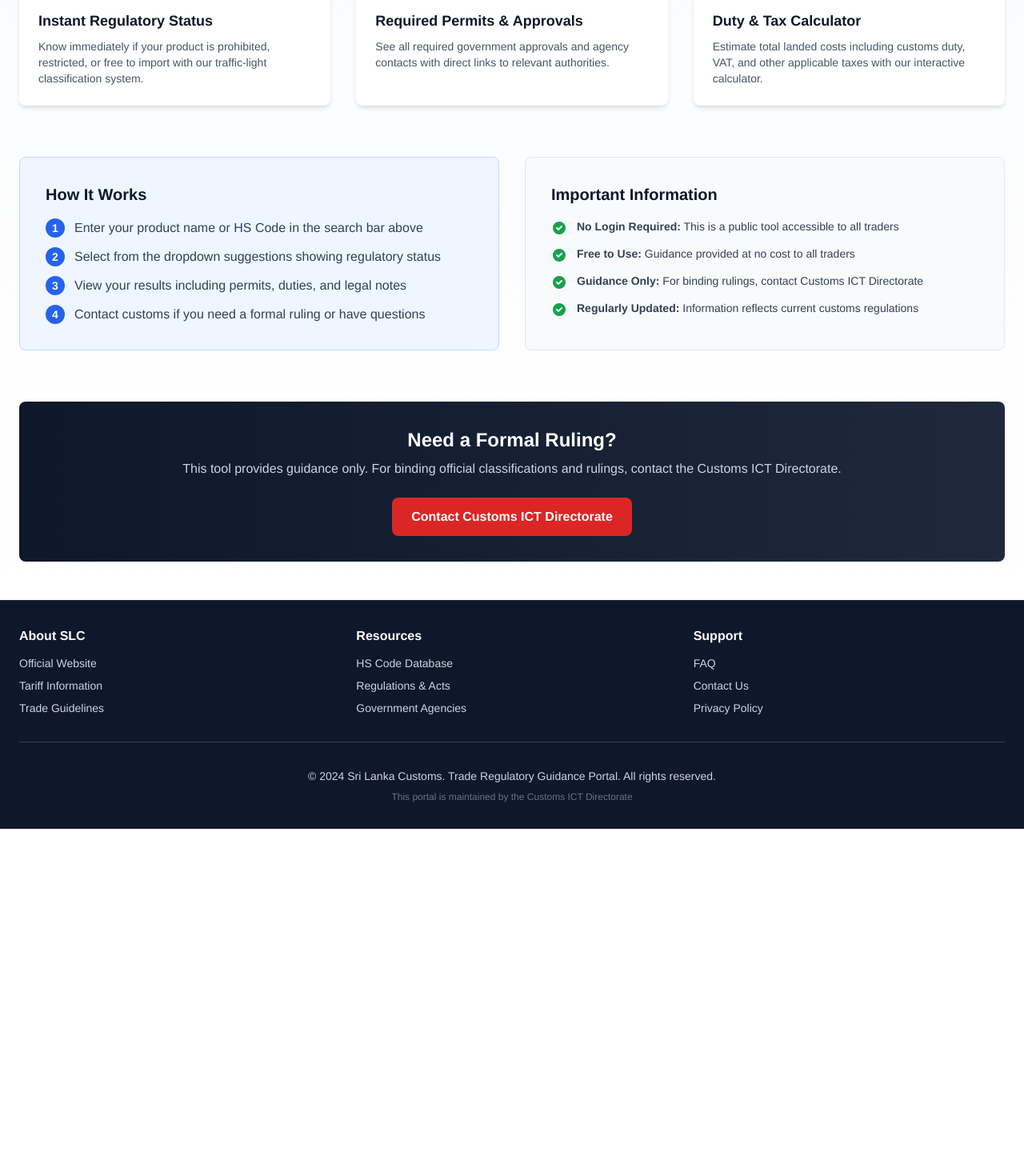
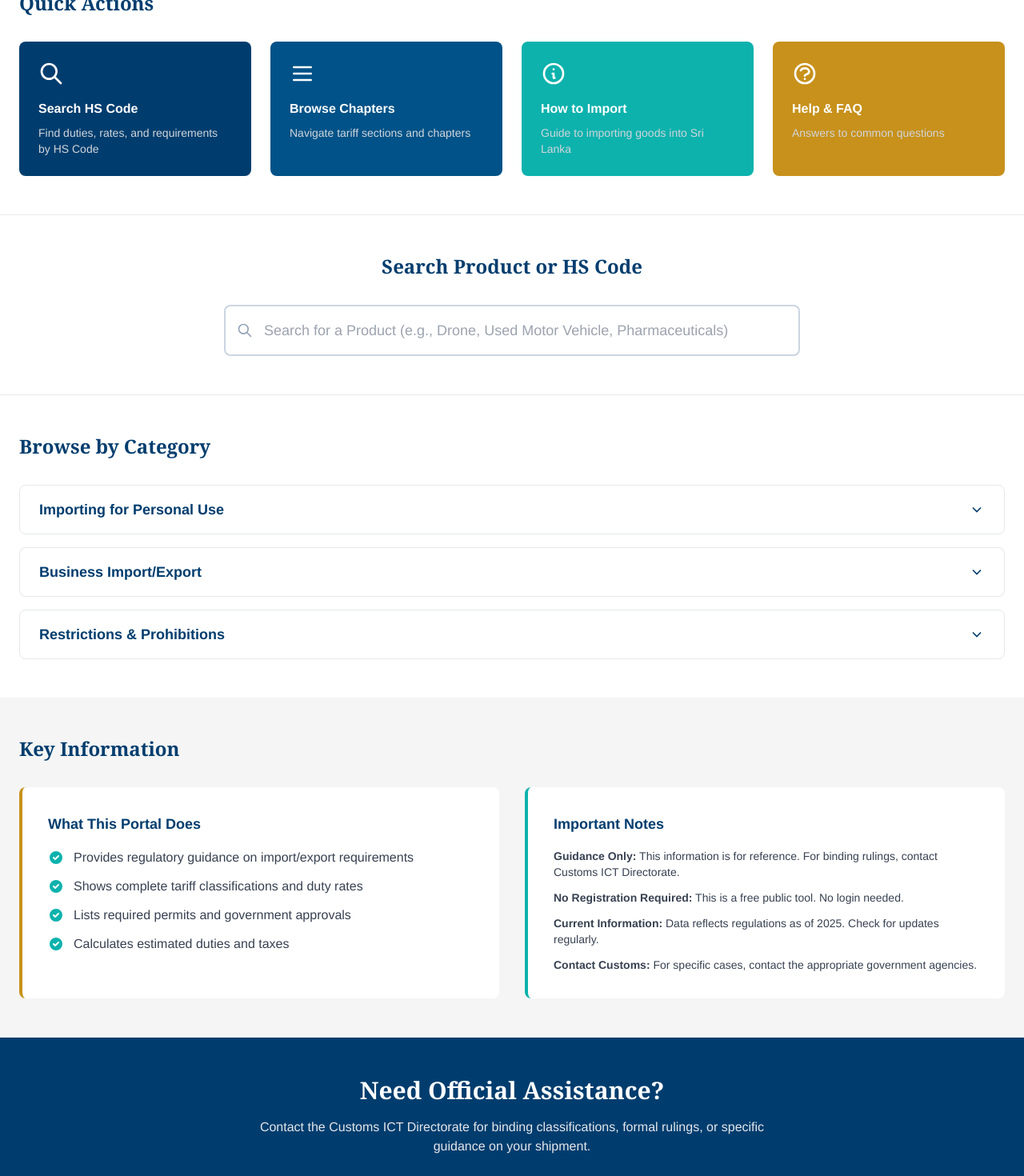
Before and after one commit to DulshanV/gen-UI-2, an Angular app: page / in a window 1280 px wide. Shown: the part 600-2070 px from the top of the page at 80% size. Before the commit the page ends 1636 px from the top, so only its background shows below. Built offline with nearby package versions, Linux system fonts and the light colour scheme.

Commit message:
Redesign home page with government styling
cgen-8231862667624947a6bfc1fe38657818

```diff
--- a/src/app/pages/home.ts
+++ b/src/app/pages/home.ts
@@ -1,138 +1,228 @@
-import { Component } from '@angular/core';
+import { Component, signal } from '@angular/core';
+import { CommonModule } from '@angular/common';
+import { RouterLink } from '@angular/router';
+import { HeaderComponent } from '../components/header';
+import { HeroBannerComponent } from '../components/hero-banner';
 import { SearchBarComponent } from '../components/search-bar';
-import { HeaderComponent } from '../components/header';
-import { SearchSuggestion } from '../data/search-mock';
+
+interface AccordionItem {
+  title: string;
+  icon: string;
+  items: { label: string; href: string; description: string }[];
+}
 
 @Component({
   selector: 'app-home',
   standalone: true,
-  imports: [SearchBarComponent, HeaderComponent],
+  imports: [CommonModule, RouterLink, HeaderComponent, HeroBannerComponent, SearchBarComponent],
   template: `
     <app-header></app-header>
 
-    <main class="min-h-screen bg-gradient-to-b from-slate-50 to-white py-12">
-      <div class="max-w-7xl mx-auto px-6">
-        <!-- Hero Section -->
-        <div class="text-center mb-12">
-          <h1 class="text-4xl md:text-5xl font-bold text-slate-900 mb-4">
-            What Can I Import/Export?
-          </h1>
-          <p class="text-xl text-slate-600 max-w-2xl mx-auto mb-8">
-            Get instant regulatory guidance, permit requirements, and duty calculations for your products before submitting a customs declaration.
-          </p>
+    <!-- Hero Banner -->
+    <app-hero-banner></app-hero-banner>
+
+    <!-- Main Content -->
+    <main class="bg-gov-bg">
+      <!-- Quick Actions -->
+      <div class="bg-white border-b border-gray-200">
+        <div class="max-w-7xl mx-auto px-6 py-12">
+          <h2 class="text-2xl font-serif font-bold text-gov-dark mb-8">Quick Actions</h2>
+          <div class="grid grid-cols-1 md:grid-cols-4 gap-6">
+            <a routerLink="/search-tariff" class="p-6 bg-gov-dark text-white rounded-lg hover:shadow-lg transition hover:bg-gov-primary">
+              <svg class="w-8 h-8 mb-4" fill="none" stroke="currentColor" viewBox="0 0 24 24">
+                <path stroke-linecap="round" stroke-linejoin="round" stroke-width="2" d="M21 21l-6-6m2-5a7 7 0 11-14 0 7 7 0 0114 0z"/>
+              </svg>
+              <h3 class="font-bold mb-2">Search HS Code</h3>
+              <p class="text-sm text-gray-300">Find duties, rates, and requirements by HS Code</p>
+            </a>
+
+            <a routerLink="/browse-chapters" class="p-6 bg-gov-primary text-white rounded-lg hover:shadow-lg transition hover:bg-gov-dark">
+              <svg class="w-8 h-8 mb-4" fill="none" stroke="currentColor" viewBox="0 0 24 24">
+                <path stroke-linecap="round" stroke-linejoin="round" stroke-width="2" d="M4 6h16M4 12h16M4 18h16"/>
+              </svg>
+              <h3 class="font-bold mb-2">Browse Chapters</h3>
+              <p class="text-sm text-gray-300">Navigate tariff sections and chapters</p>
+            </a>
+
+            <a routerLink="/how-to-import" class="p-6 bg-gov-light text-white rounded-lg hover:shadow-lg transition hover:opacity-90">
+              <svg class="w-8 h-8 mb-4" fill="none" stroke="currentColor" viewBox="0 0 24 24">
+                <path stroke-linecap="round" stroke-linejoin="round" stroke-width="2" d="M13 16h-1v-4h-1m1-4h.01M21 12a9 9 0 11-18 0 9 9 0 0118 0z"/>
+              </svg>
+              <h3 class="font-bold mb-2">How to Import</h3>
+              <p class="text-sm text-gray-300">Guide to importing goods into Sri Lanka</p>
+            </a>
+
+            <a routerLink="/help" class="p-6 bg-gov-accent text-white rounded-lg hover:shadow-lg transition hover:opacity-90">
+              <svg class="w-8 h-8 mb-4" fill="none" stroke="currentColor" viewBox="0 0 24 24">
+                <path stroke-linecap="round" stroke-linejoin="round" stroke-width="2" d="M8.228 9c.549-1.165 2.03-2 3.772-2 2.21 0 4 1.343 4 3 0 1.4-1.278 2.575-3.006 2.907-.542.104-.994.54-.994 1.093m0 3h.01M21 12a9 9 0 11-18 0 9 9 0 0118 0z"/>
+              </svg>
+              <h3 class="font-bold mb-2">Help & FAQ</h3>
+              <p class="text-sm text-gray-300">Answers to common questions</p>
+            </a>
+          </div>
         </div>
+      </div>
 
-        <!-- Search Bar -->
-        <div class="mb-12">
+      <!-- Search Section -->
+      <div class="bg-white border-b border-gray-200 py-12">
+        <div class="max-w-3xl mx-auto px-6">
+          <h2 class="text-2xl font-serif font-bold text-gov-dark mb-8 text-center">Search Product or HS Code</h2>
           <app-search-bar></app-search-bar>
         </div>
+      </div>
 
-        <!-- Feature Grid -->
-        <div class="grid grid-cols-1 md:grid-cols-3 gap-8 mt-16">
-          <!-- Feature 1 -->
-          <div class="bg-white rounded-lg shadow-md hover:shadow-lg transition p-6 border-t-4 border-blue-600">
-            <div class="flex items-center justify-center w-12 h-12 bg-blue-100 rounded-lg mb-4">
-              <svg class="w-6 h-6 text-blue-600" fill="none" stroke="currentColor" viewBox="0 0 24 24">
-                <path stroke-linecap="round" stroke-linejoin="round" stroke-width="2" d="M13 10V3L4 14h7v7l9-11h-7z"/>
-              </svg>
+      <!-- Browse Sections (Accordions) -->
+      <div class="bg-white py-12">
+        <div class="max-w-7xl mx-auto px-6">
+          <h2 class="text-2xl font-serif font-bold text-gov-dark mb-8">Browse by Category</h2>
+
+          <div class="space-y-4">
+            <!-- Import for Personal Use -->
+            <div class="border border-gray-200 rounded-lg">
+              <button
+                (click)="toggleAccordion('personal')"
+                class="w-full px-6 py-4 text-left font-bold text-gov-dark hover:bg-gov-bg transition flex justify-between items-center"
+              >
+                <span class="text-lg">Importing for Personal Use</span>
+                <svg [class.rotate-180]="expandedAccordion() === 'personal'" class="w-5 h-5 transition-transform">
+                  <use href="#icon-chevron-down"/>
+                </svg>
+              </button>
+              <div *ngIf="expandedAccordion() === 'personal'" class="px-6 py-6 border-t border-gray-200 bg-gov-bg">
+                <div class="grid grid-cols-1 md:grid-cols-3 gap-6">
+                  <a href="#" class="group">
+                    <h4 class="font-bold text-gov-dark group-hover:text-gov-light transition">Duty & Tax Calculator</h4>
+                    <p class="text-sm text-gray-600 mt-2">Calculate estimated duties and taxes for your purchase</p>
+                  </a>
+                  <a href="#" class="group">
+                    <h4 class="font-bold text-gov-dark group-hover:text-gov-light transition">Prohibited Items</h4>
+                    <p class="text-sm text-gray-600 mt-2">See what you cannot import</p>
+                  </a>
+                  <a href="#" class="group">
+                    <h4 class="font-bold text-gov-dark group-hover:text-gov-light transition">Personal Allowances</h4>
+                    <p class="text-sm text-gray-600 mt-2">Import limits and duty-free thresholds</p>
+                  </a>
+                </div>
+              </div>
             </div>
-            <h3 class="text-lg font-bold text-slate-900 mb-2">Instant Regulatory Status</h3>
-            <p class="text-slate-600 text-sm">
-              Know immediately if your product is prohibited, restricted, or free to import with our traffic-light classification system.
-            </p>
-          </div>
 
-          <!-- Feature 2 -->
-          <div class="bg-white rounded-lg shadow-md hover:shadow-lg transition p-6 border-t-4 border-green-600">
-            <div class="flex items-center justify-center w-12 h-12 bg-green-100 rounded-lg mb-4">
-              <svg class="w-6 h-6 text-green-600" fill="none" stroke="currentColor" viewBox="0 0 24 24">
-                <path stroke-linecap="round" stroke-linejoin="round" stroke-width="2" d="M9 12l2 2 4-4m6 2a9 9 0 11-18 0 9 9 0 0118 0z"/>
-              </svg>
+            <!-- Business Import/Export -->
+            <div class="border border-gray-200 rounded-lg">
+              <button
+                (click)="toggleAccordion('business')"
+                class="w-full px-6 py-4 text-left font-bold text-gov-dark hover:bg-gov-bg transition flex justify-between items-center"
+              >
+                <span class="text-lg">Business Import/Export</span>
+                <svg [class.rotate-180]="expandedAccordion() === 'business'" class="w-5 h-5 transition-transform">
+                  <use href="#icon-chevron-down"/>
+                </svg>
+              </button>
+              <div *ngIf="expandedAccordion() === 'business'" class="px-6 py-6 border-t border-gray-200 bg-gov-bg">
+                <div class="grid grid-cols-1 md:grid-cols-3 gap-6">
+                  <a href="#" class="group">
+                    <h4 class="font-bold text-gov-dark group-hover:text-gov-light transition">Tariff Schedules</h4>
+                    <p class="text-sm text-gray-600 mt-2">Complete tariff classifications and rates</p>
+                  </a>
+                  <a href="#" class="group">
+                    <h4 class="font-bold text-gov-dark group-hover:text-gov-light transition">Permits & Approvals</h4>
+                    <p class="text-sm text-gray-600 mt-2">Required government approvals by product</p>
+                  </a>
+                  <a href="#" class="group">
+                    <h4 class="font-bold text-gov-dark group-hover:text-gov-light transition">Customs Procedures</h4>
+                    <p class="text-sm text-gray-600 mt-2">Documentation and declaration requirements</p>
+                  </a>
+                </div>
+              </div>
             </div>
-            <h3 class="text-lg font-bold text-slate-900 mb-2">Required Permits & Approvals</h3>
-            <p class="text-slate-600 text-sm">
-              See all required government approvals and agency contacts with direct links to relevant authorities.
-            </p>
-          </div>
 
-          <!-- Feature 3 -->
-          <div class="bg-white rounded-lg shadow-md hover:shadow-lg transition p-6 border-t-4 border-orange-600">
-            <div class="flex items-center justify-center w-12 h-12 bg-orange-100 rounded-lg mb-4">
-              <svg class="w-6 h-6 text-orange-600" fill="none" stroke="currentColor" viewBox="0 0 24 24">
-                <path stroke-linecap="round" stroke-linejoin="round" stroke-width="2" d="M12 8c-1.657 0-3 .895-3 2s1.343 2 3 2 3 .895 3 2-1.343 2-3 2m0-8c1.11 0 2.08.402 2.599 1M12 8V7m0 1v8m0 0v1m0-1c-1.11 0-2.08-.402-2.599-1M21 12a9 9 0 11-18 0 9 9 0 0118 0z"/>
-              </svg>
+            <!-- Restricted & Prohibited -->
+            <div class="border border-gray-200 rounded-lg">
+              <button
+                (click)="toggleAccordion('restricted')"
+                class="w-full px-6 py-4 text-left font-bold text-gov-dark hover:bg-gov-bg transition flex justify-between items-center"
+              >
+                <span class="text-lg">Restrictions & Prohibitions</span>
+                <svg [class.rotate-180]="expandedAccordion() === 'restricted'" class="w-5 h-5 transition-transform">
+                  <use href="#icon-chevron-down"/>
+                </svg>
+              </button>
+              <div *ngIf="expandedAccordion() === 'restricted'" class="px-6 py-6 border-t border-gray-200 bg-gov-bg">
+                <div class="grid grid-cols-1 md:grid-cols-3 gap-6">
+                  <a href="#" class="group">
+                    <h4 class="font-bold text-gov-dark group-hover:text-gov-light transition">Completely Prohibited</h4>
+                    <p class="text-sm text-gray-600 mt-2">Items banned from import/export</p>
+                  </a>
+                  <a href="#" class="group">
+                    <h4 class="font-bold text-gov-dark group-hover:text-gov-light transition">Restricted Items</h4>
+                    <p class="text-sm text-gray-600 mt-2">Items requiring permits and approvals</p>
+                  </a>
+                  <a href="#" class="group">
+                    <h4 class="font-bold text-gov-dark group-hover:text-gov-light transition">CITES Regulations</h4>
+                    <p class="text-sm text-gray-600 mt-2">Wildlife and endangered species rules</p>
+                  </a>
+                </div>
+              </div>
             </div>
-            <h3 class="text-lg font-bold text-slate-900 mb-2">Duty & Tax Calculator</h3>
-            <p class="text-slate-600 text-sm">
-              Estimate total landed costs including customs duty, VAT, and other applicable taxes with our interactive calculator.
-            </p>
           </div>
         </div>
+      </div>
 
-        <!-- Info Cards -->
-        <div class="grid grid-cols-1 md:grid-cols-2 gap-8 mt-16">
-          <!-- How It Works -->
-          <div class="bg-blue-50 rounded-lg p-8 border border-blue-200">
-            <h3 class="text-xl font-bold text-slate-900 mb-4">How It Works</h3>
-            <ol class="space-y-3 text-slate-700">
-              <li class="flex items-start gap-3">
-                <span class="flex items-center justify-center w-6 h-6 bg-blue-600 text-white rounded-full text-sm font-bold flex-shrink-0">1</span>
-                <span>Enter your product name or HS Code in the search bar above</span>
-              </li>
-              <li class="flex items-start gap-3">
-                <span class="flex items-center justify-center w-6 h-6 bg-blue-600 text-white rounded-full text-sm font-bold flex-shrink-0">2</span>
-                <span>Select from the dropdown suggestions showing regulatory status</span>
-              </li>
-              <li class="flex items-start gap-3">
-                <span class="flex items-center justify-center w-6 h-6 bg-blue-600 text-white rounded-full text-sm font-bold flex-shrink-0">3</span>
-                <span>View your results including permits, duties, and legal notes</span>
-              </li>
-              <li class="flex items-start gap-3">
-                <span class="flex items-center justify-center w-6 h-6 bg-blue-600 text-white rounded-full text-sm font-bold flex-shrink-0">4</span>
-                <span>Contact customs if you need a formal ruling or have questions</span>
-              </li>
-            </ol>
-          </div>
+      <!-- Key Information Section -->
+      <div class="bg-gov-bg border-b border-gray-200 py-12">
+        <div class="max-w-7xl mx-auto px-6">
+          <h2 class="text-2xl font-serif font-bold text-gov-dark mb-8">Key Information</h2>
+          <div class="grid grid-cols-1 md:grid-cols-2 gap-8">
+            <div class="bg-white p-8 rounded-lg border-l-4 border-gov-accent">
+              <h3 class="text-lg font-bold text-gov-dark mb-4">What This Portal Does</h3>
+              <ul class="space-y-3 text-gray-700">
+                <li class="flex items-start gap-3">
+                  <svg class="w-5 h-5 text-gov-light flex-shrink-0 mt-0.5" fill="currentColor" viewBox="0 0 20 20">
+                    <path fill-rule="evenodd" d="M10 18a8 8 0 100-16 8 8 0 000 16zm3.707-9.293a1 1 0 00-1.414-1.414L9 10.586 7.707 9.293a1 1 0 00-1.414 1.414l2 2a1 1 0 001.414 0l4-4z" clip-rule="evenodd"/>
+                  </svg>
+                  <span>Provides regulatory guidance on import/export requirements</span>
+                </li>
+                <li class="flex items-start gap-3">
+                  <svg class="w-5 h-5 text-gov-light flex-shrink-0 mt-0.5" fill="currentColor" viewBox="0 0 20 20">
+                    <path fill-rule="evenodd" d="M10 18a8 8 0 100-16 8 8 0 000 16zm3.707-9.293a1 1 0 00-1.414-1.414L9 10.586 7.707 9.293a1 1 0 00-1.414 1.414l2 2a1 1 0 001.414 0l4-4z" clip-rule="evenodd"/>
+                  </svg>
+                  <span>Shows complete tariff classifications and duty rates</span>
+                </li>
+                <li class="flex items-start gap-3">
+                  <svg class="w-5 h-5 text-gov-light flex-shrink-0 mt-0.5" fill="currentColor" viewBox="0 0 20 20">
+                    <path fill-rule="evenodd" d="M10 18a8 8 0 100-16 8 8 0 000 16zm3.707-9.293a1 1 0 00-1.414-1.414L9 10.586 7.707 9.293a1 1 0 00-1.414 1.414l2 2a1 1 0 001.414 0l4-4z" clip-rule="evenodd"/>
+                  </svg>
+                  <span>Lists required permits and government approvals</span>
+                </li>
+                <li class="flex items-start gap-3">
+                  <svg class="w-5 h-5 text-gov-light flex-shrink-0 mt-0.5" fill="currentColor" viewBox="0 0 20 20">
+                    <path fill-rule="evenodd" d="M10 18a8 8 0 100-16 8 8 0 000 16zm3.707-9.293a1 1 0 00-1.414-1.414L9 10.586 7.707 9.293a1 1 0 00-1.414 1.414l2 2a1 1 0 001.414 0l4-4z" clip-rule="evenodd"/>
+                  </svg>
+                  <span>Calculates estimated duties and taxes</span>
+                </li>
+              </ul>
+            </div>
 
-          <!-- Quick Facts -->
-          <div class="bg-slate-50 rounded-lg p-8 border border-slate-200">
-            <h3 class="text-xl font-bold text-slate-900 mb-4">Important Information</h3>
-            <ul class="space-y-3 text-slate-700 text-sm">
-              <li class="flex items-start gap-3">
-                <svg class="w-5 h-5 text-green-600 flex-shrink-0 mt-0.5" fill="currentColor" viewBox="0 0 20 20">
-                  <path fill-rule="evenodd" d="M10 18a8 8 0 100-16 8 8 0 000 16zm3.707-9.293a1 1 0 00-1.414-1.414L9 10.586 7.707 9.293a1 1 0 00-1.414 1.414l2 2a1 1 0 001.414 0l4-4z" clip-rule="evenodd"/>
-                </svg>
-                <span><strong>No Login Required:</strong> This is a public tool accessible to all traders</span>
-              </li>
-              <li class="flex items-start gap-3">
-                <svg class="w-5 h-5 text-green-600 flex-shrink-0 mt-0.5" fill="currentColor" viewBox="0 0 20 20">
-                  <path fill-rule="evenodd" d="M10 18a8 8 0 100-16 8 8 0 000 16zm3.707-9.293a1 1 0 00-1.414-1.414L9 10.586 7.707 9.293a1 1 0 00-1.414 1.414l2 2a1 1 0 001.414 0l4-4z" clip-rule="evenodd"/>
-                </svg>
-                <span><strong>Free to Use:</strong> Guidance provided at no cost to all traders</span>
-              </li>
-              <li class="flex items-start gap-3">
-                <svg class="w-5 h-5 text-green-600 flex-shrink-0 mt-0.5" fill="currentColor" viewBox="0 0 20 20">
-                  <path fill-rule="evenodd" d="M10 18a8 8 0 100-16 8 8 0 000 16zm3.707-9.293a1 1 0 00-1.414-1.414L9 10.586 7.707 9.293a1 1 0 00-1.414 1.414l2 2a1 1 0 001.414 0l4-4z" clip-rule="evenodd"/>
-                </svg>
-                <span><strong>Guidance Only:</strong> For binding rulings, contact Customs ICT Directorate</span>
-              </li>
-              <li class="flex items-start gap-3">
-                <svg class="w-5 h-5 text-green-600 flex-shrink-0 mt-0.5" fill="currentColor" viewBox="0 0 20 20">
-                  <path fill-rule="evenodd" d="M10 18a8 8 0 100-16 8 8 0 000 16zm3.707-9.293a1 1 0 00-1.414-1.414L9 10.586 7.707 9.293a1 1 0 00-1.414 1.414l2 2a1 1 0 001.414 0l4-4z" clip-rule="evenodd"/>
-                </svg>
-                <span><strong>Regularly Updated:</strong> Information reflects current customs regulations</span>
-              </li>
-            </ul>
+            <div class="bg-white p-8 rounded-lg border-l-4 border-gov-light">
+              <h3 class="text-lg font-bold text-gov-dark mb-4">Important Notes</h3>
+              <ul class="space-y-3 text-gray-700 text-sm">
+                <li><strong>Guidance Only:</strong> This information is for reference. For binding rulings, contact Customs ICT Directorate.</li>
+                <li><strong>No Registration Required:</strong> This is a free public tool. No login needed.</li>
+                <li><strong>Current Information:</strong> Data reflects regulations as of 2025. Check for updates regularly.</li>
+                <li><strong>Contact Customs:</strong> For specific cases, contact the appropriate government agencies.</li>
+              </ul>
+            </div>
           </div>
         </div>
+      </div>
 
-        <!-- CTA Footer -->
-        <div class="mt-16 bg-gradient-to-r from-slate-900 to-slate-800 rounded-lg p-8 text-white text-center">
-          <h3 class="text-2xl font-bold mb-2">Need a Formal Ruling?</h3>
-          <p class="text-slate-300 mb-6">
-            This tool provides guidance only. For binding official classifications and rulings, contact the Customs ICT Directorate.
+      <!-- CTA Section -->
+      <div class="bg-gov-dark text-white py-12">
+        <div class="max-w-7xl mx-auto px-6 text-center">
+          <h2 class="text-3xl font-serif font-bold mb-4">Need Official Assistance?</h2>
+          <p class="text-gray-200 mb-8 max-w-2xl mx-auto">
+            Contact the Customs ICT Directorate for binding classifications, formal rulings, or specific guidance on your shipment.
           </p>
-          <button class="bg-red-600 hover:bg-red-700 text-white font-semibold px-6 py-3 rounded-lg transition">
+          <button class="bg-gov-accent hover:bg-yellow-600 text-white px-8 py-3 rounded-lg font-semibold transition">
             Contact Customs ICT Directorate
           </button>
         </div>
@@ -140,40 +230,62 @@ import { SearchSuggestion } from '../data/search-mock';
     </main>
 
     <!-- Footer -->
-    <footer class="bg-slate-900 text-slate-300 border-t border-slate-800">
-      <div class="max-w-7xl mx-auto px-6 py-8">
-        <div class="grid grid-cols-1 md:grid-cols-3 gap-8 mb-8">
+    <footer class="bg-gov-dark text-white border-t-4 border-gov-accent">
+      <div class="max-w-7xl mx-auto px-6 py-12">
+        <div class="grid grid-cols-1 md:grid-cols-4 gap-8 mb-8">
           <div>
-            <h4 class="font-bold text-white mb-3">About SLC</h4>
-            <ul class="space-y-2 text-sm">
+            <h4 class="font-bold text-lg mb-4">About SLC</h4>
+            <ul class="space-y-2 text-sm text-gray-300">
               <li><a href="#" class="hover:text-white transition">Official Website</a></li>
-              <li><a href="#" class="hover:text-white transition">Tariff Information</a></li>
-              <li><a href="#" class="hover:text-white transition">Trade Guidelines</a></li>
+              <li><a href="#" class="hover:text-white transition">Mission & Vision</a></li>
+              <li><a href="#" class="hover:text-white transition">News & Updates</a></li>
             </ul>
           </div>
           <div>
-            <h4 class="font-bold text-white mb-3">Resources</h4>
-            <ul class="space-y-2 text-sm">
-              <li><a href="#" class="hover:text-white transition">HS Code Database</a></li>
+            <h4 class="font-bold text-lg mb-4">Resources</h4>
+            <ul class="space-y-2 text-sm text-gray-300">
+              <li><a href="#" class="hover:text-white transition">Tariff Database</a></li>
               <li><a href="#" class="hover:text-white transition">Regulations & Acts</a></li>
-              <li><a href="#" class="hover:text-white transition">Government Agencies</a></li>
+              <li><a href="#" class="hover:text-white transition">Forms & Documents</a></li>
             </ul>
           </div>
           <div>
-            <h4 class="font-bold text-white mb-3">Support</h4>
-            <ul class="space-y-2 text-sm">
-              <li><a href="#" class="hover:text-white transition">FAQ</a></li>
+            <h4 class="font-bold text-lg mb-4">Support</h4>
+            <ul class="space-y-2 text-sm text-gray-300">
+              <li><a href="#" class="hover:text-white transition">Help & FAQ</a></li>
               <li><a href="#" class="hover:text-white transition">Contact Us</a></li>
+              <li><a href="#" class="hover:text-white transition">Feedback</a></li>
+            </ul>
+          </div>
+          <div>
+            <h4 class="font-bold text-lg mb-4">Legal</h4>
+            <ul class="space-y-2 text-sm text-gray-300">
               <li><a href="#" class="hover:text-white transition">Privacy Policy</a></li>
+              <li><a href="#" class="hover:text-white transition">Terms of Use</a></li>
+              <li><a href="#" class="hover:text-white transition">Accessibility</a></li>
             </ul>
           </div>
         </div>
-        <div class="border-t border-slate-700 pt-8 text-center text-sm">
-          <p>© 2024 Sri Lanka Customs. Trade Regulatory Guidance Portal. All rights reserved.</p>
-          <p class="text-xs text-slate-500 mt-2">This portal is maintained by the Customs ICT Directorate</p>
+
+        <div class="border-t border-gray-600 pt-8 text-center text-sm text-gray-300">
+          <p>© 2025 Sri Lanka Customs. Trade Regulatory Guidance Portal.</p>
+          <p class="mt-2">Maintained by the Customs ICT Directorate</p>
         </div>
       </div>
     </footer>
+
+    <!-- SVG Icons -->
+    <svg style="display: none;">
+      <symbol id="icon-chevron-down" viewBox="0 0 24 24" fill="none" stroke="currentColor" stroke-width="2">
+        <polyline points="6 9 12 15 18 9"></polyline>
+      </symbol>
+    </svg>
   `
 })
-export class HomePage {}
+export class HomePage {
+  expandedAccordion = signal<string | null>(null);
+
+  toggleAccordion(section: string): void {
+    this.expandedAccordion.set(this.expandedAccordion() === section ? null : section);
+  }
+}
```
